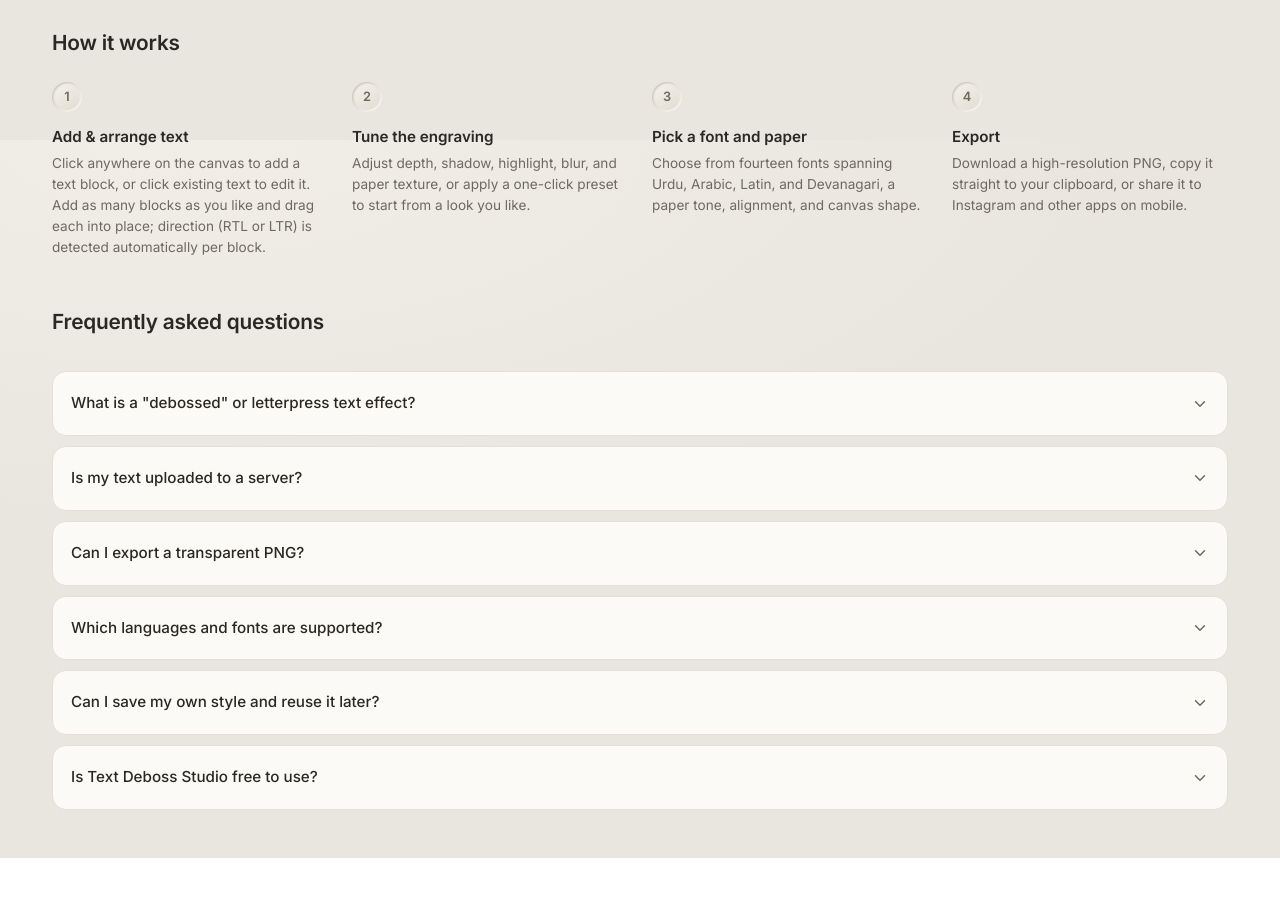
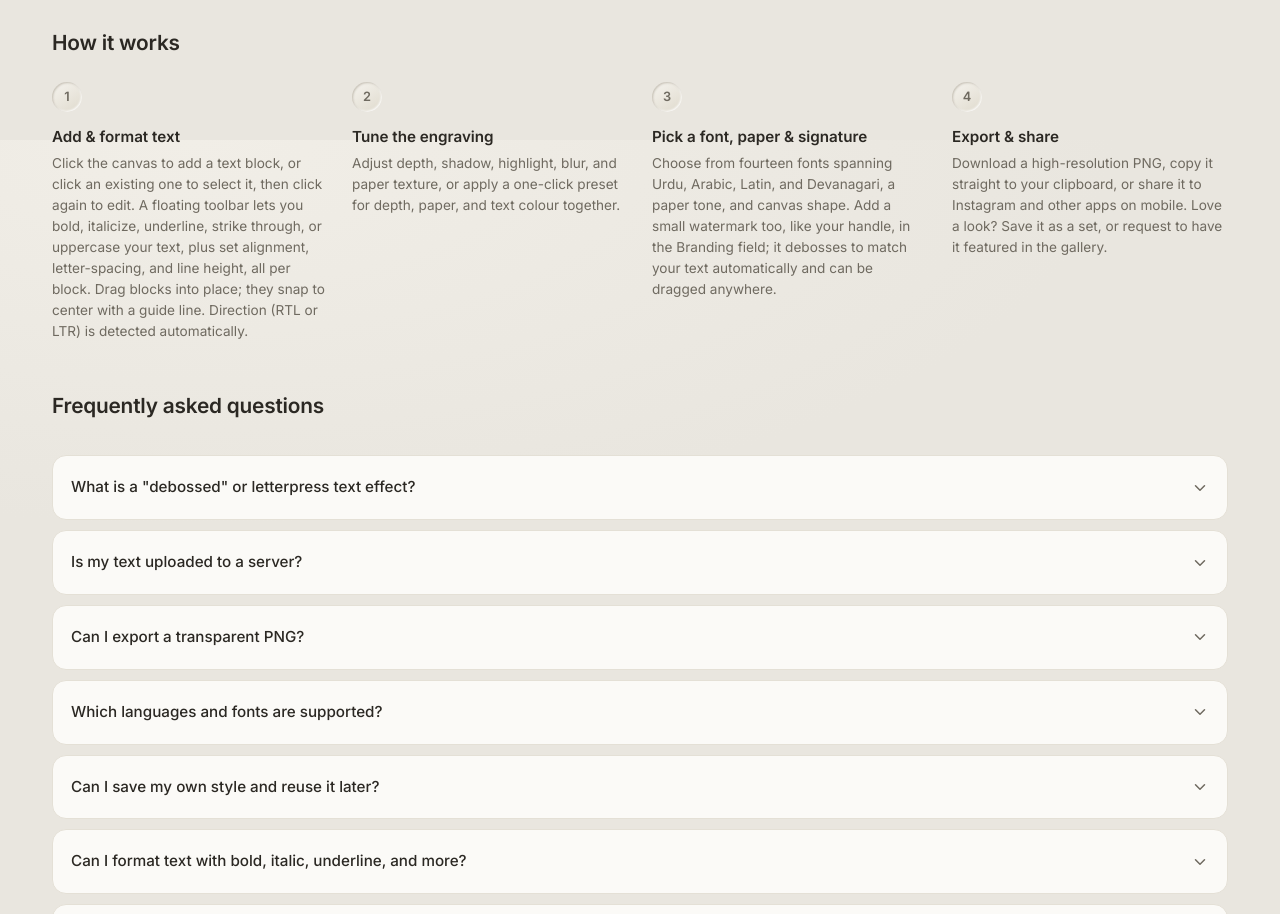
Before and after one commit to mohdahsanrazakhan/deboss-studio, a Next.js app: page / in a window 1280 px wide. Shown: the part 660-1574 px from the top of the page. Before the commit the page ends 1518 px from the top, so only its background shows below. Built offline with nearby package versions, Linux system fonts and the light colour scheme; no server answers; a web font is replaced by a local one.

Commit message:
docs: expand homepage guides and FAQs

```diff
--- a/src/components/layout/FAQ.tsx
+++ b/src/components/layout/FAQ.tsx
@@ -13,20 +13,20 @@ import { ChevronDown } from "lucide-react";
 
 const HOW_IT_WORKS = [
   {
-    title: "Add & arrange text",
-    body: "Click anywhere on the canvas to add a text block, or click existing text to edit it. Add as many blocks as you like and drag each into place; direction (RTL or LTR) is detected automatically per block.",
+    title: "Add & format text",
+    body: "Click the canvas to add a text block, or click an existing one to select it, then click again to edit. A floating toolbar lets you bold, italicize, underline, strike through, or uppercase your text, plus set alignment, letter-spacing, and line height, all per block. Drag blocks into place; they snap to center with a guide line. Direction (RTL or LTR) is detected automatically.",
   },
   {
     title: "Tune the engraving",
-    body: "Adjust depth, shadow, highlight, blur, and paper texture, or apply a one-click preset to start from a look you like.",
+    body: "Adjust depth, shadow, highlight, blur, and paper texture, or apply a one-click preset for depth, paper, and text colour together.",
   },
   {
-    title: "Pick a font and paper",
-    body: "Choose from fourteen fonts spanning Urdu, Arabic, Latin, and Devanagari, a paper tone, alignment, and canvas shape.",
+    title: "Pick a font, paper & signature",
+    body: "Choose from fourteen fonts spanning Urdu, Arabic, Latin, and Devanagari, a paper tone, and canvas shape. Add a small watermark too, like your handle, in the Branding field; it debosses to match your text automatically and can be dragged anywhere.",
   },
   {
-    title: "Export",
-    body: "Download a high-resolution PNG, copy it straight to your clipboard, or share it to Instagram and other apps on mobile.",
+    title: "Export & share",
+    body: "Download a high-resolution PNG, copy it straight to your clipboard, or share it to Instagram and other apps on mobile. Love a look? Save it as a set, or request to have it featured in the gallery.",
   },
 ];
 
@@ -55,6 +55,26 @@ const FAQ_ITEMS = [
     question: "Can I save my own style and reuse it later?",
     answer:
       'Yes. Save any combination of font, paper, tint, and engraving settings as a named "set," and optionally star one as your default so it applies automatically the next time you open the studio.',
+  },
+  {
+    question: "Can I format text with bold, italic, underline, and more?",
+    answer:
+      "Yes. Click a text block to select it, and a floating toolbar appears with bold, italic, underline, strikethrough, and uppercase toggles, plus alignment, letter-spacing, and line-height controls, all applied per block so different lines can look completely different.",
+  },
+  {
+    question: "Can I add a watermark or signature, like my Instagram handle?",
+    answer:
+      "Yes. Type anything into the Branding field and it appears as a small watermark, fully debossed to match the rest of your design. It automatically tracks your main text's font at a proportionally smaller size, or you can give it its own font and size. Drag it anywhere on the canvas.",
+  },
+  {
+    question: "Can I get my design featured in the public gallery?",
+    answer:
+      'Yes. Save a look as a "set," then use "Request to post" from that set or the Create button in the navbar. After a quick one-time-code email verification, your submission is reviewed, and if it\'s a good fit, it gets added to the gallery.',
+  },
+  {
+    question: "Does Text Deboss Studio work well on mobile?",
+    answer:
+      "Yes. The entire studio, including the text-formatting toolbar, is fully touch-friendly and adapts to small screens, docking the toolbar at the bottom of the screen for easy one-handed reach.",
   },
   {
     question: "Is Text Deboss Studio free to use?",
```
